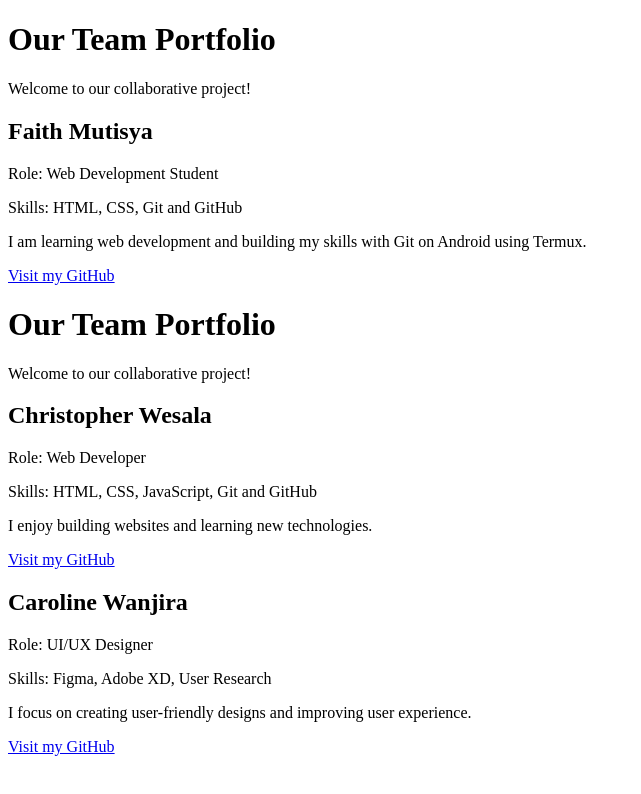
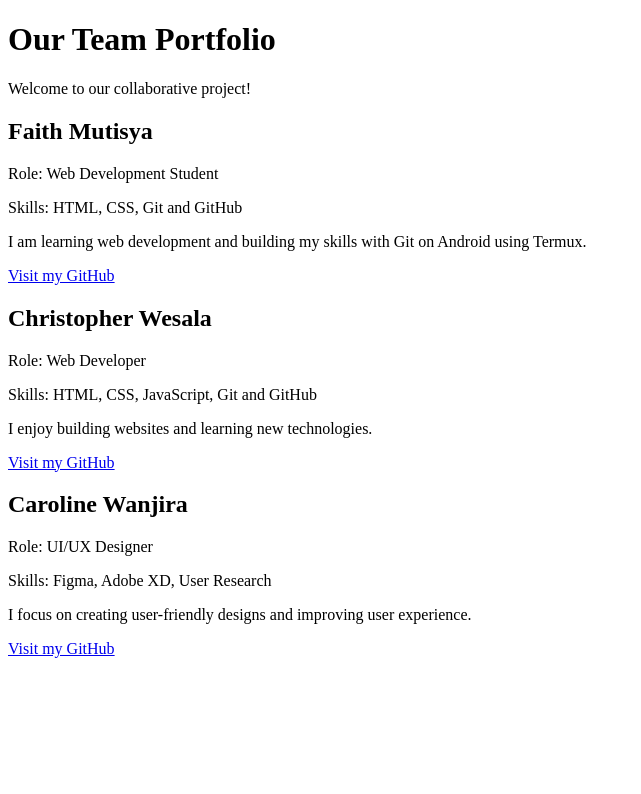
Before and after one commit to Wesala-crypto/iyf-s12-week-03-pair-Wesala-crypto, a plain HTML site: page index.html in a window 1280 px wide. Shown: the whole page, without its empty margins (0-641 px from the left). Drawn offline with Linux system fonts and the light colour scheme.

Commit message:
Update index.html

```diff
--- a/index.html
+++ b/index.html
@@ -16,12 +16,6 @@
         <p>I am learning web development and building my skills with Git on Android using Termux.</p>
         <a href="https://github.com/fairyfaiyth">Visit my GitHub</a>
     </section>
-</body>
-<body>
-    <h1>Our Team Portfolio</h1>
-    <p>Welcome to our collaborative project!</p>
-
-    <section>
         <h2>Christopher Wesala</h2>
         <p>Role: Web Developer</p>
         <p>Skills: HTML, CSS, JavaScript, Git and GitHub</p>
```
